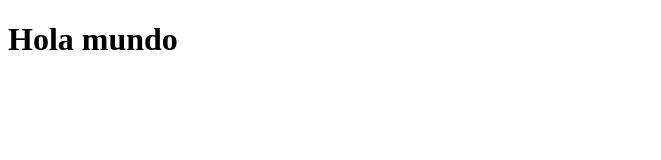
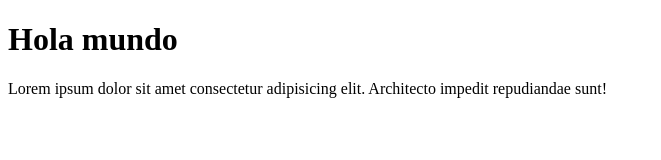
Before and after one commit to XEquipo4/Sitio_Web, a plain HTML site: page index.html in a window 1280 px wide. Shown: the whole page, without its empty margins (0-661 px from the left). Drawn offline with Linux system fonts and the light colour scheme.

Commit message:
primer prueba commint

```diff
--- a/index.html
+++ b/index.html
@@ -7,5 +7,8 @@
 </head>
 <body>
     <h1>Hola mundo</h1>
+    <p>
+        Lorem ipsum dolor sit amet consectetur adipisicing elit. Architecto impedit repudiandae sunt!
+    </p>
 </body>
 </html>
```
